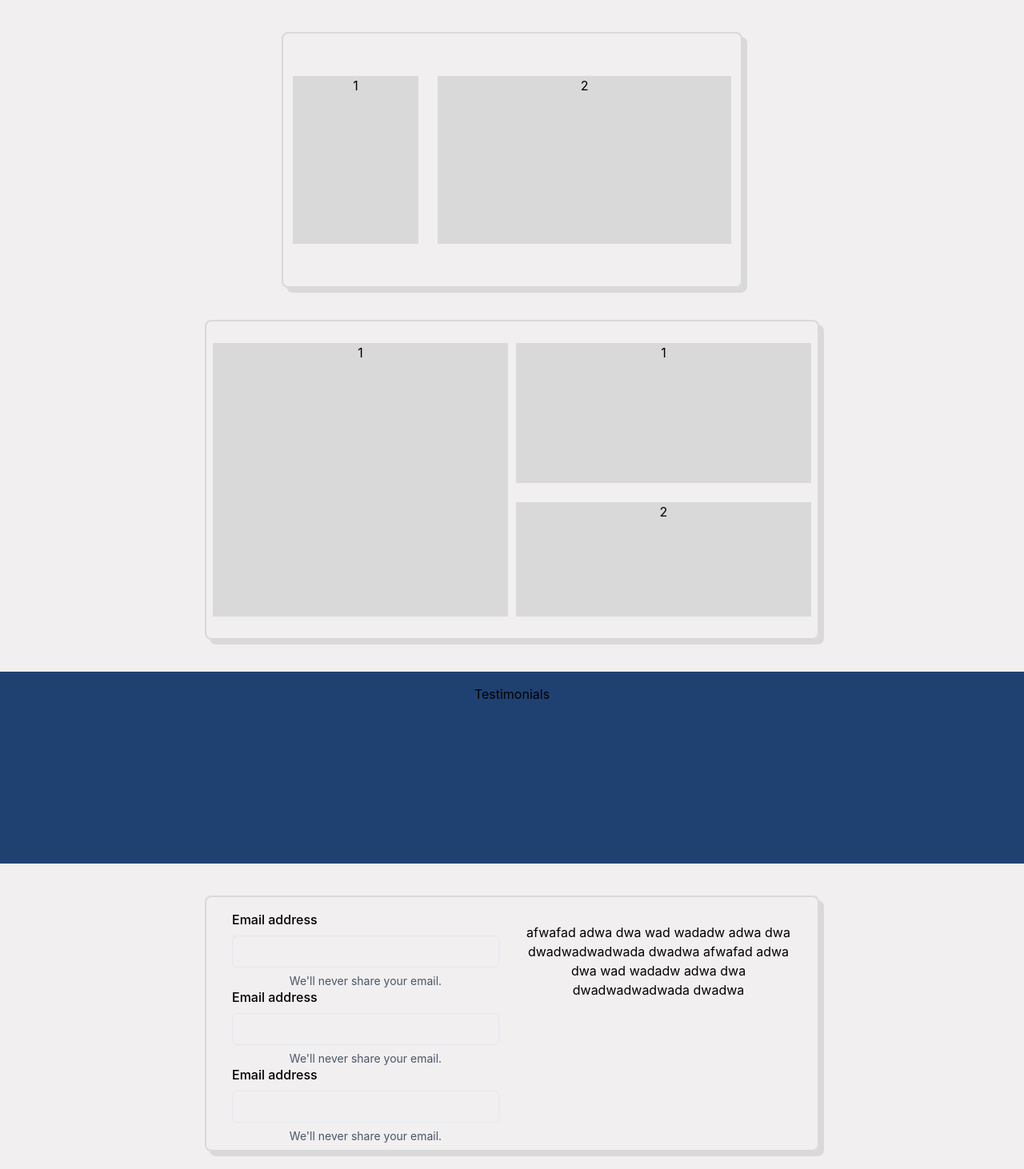
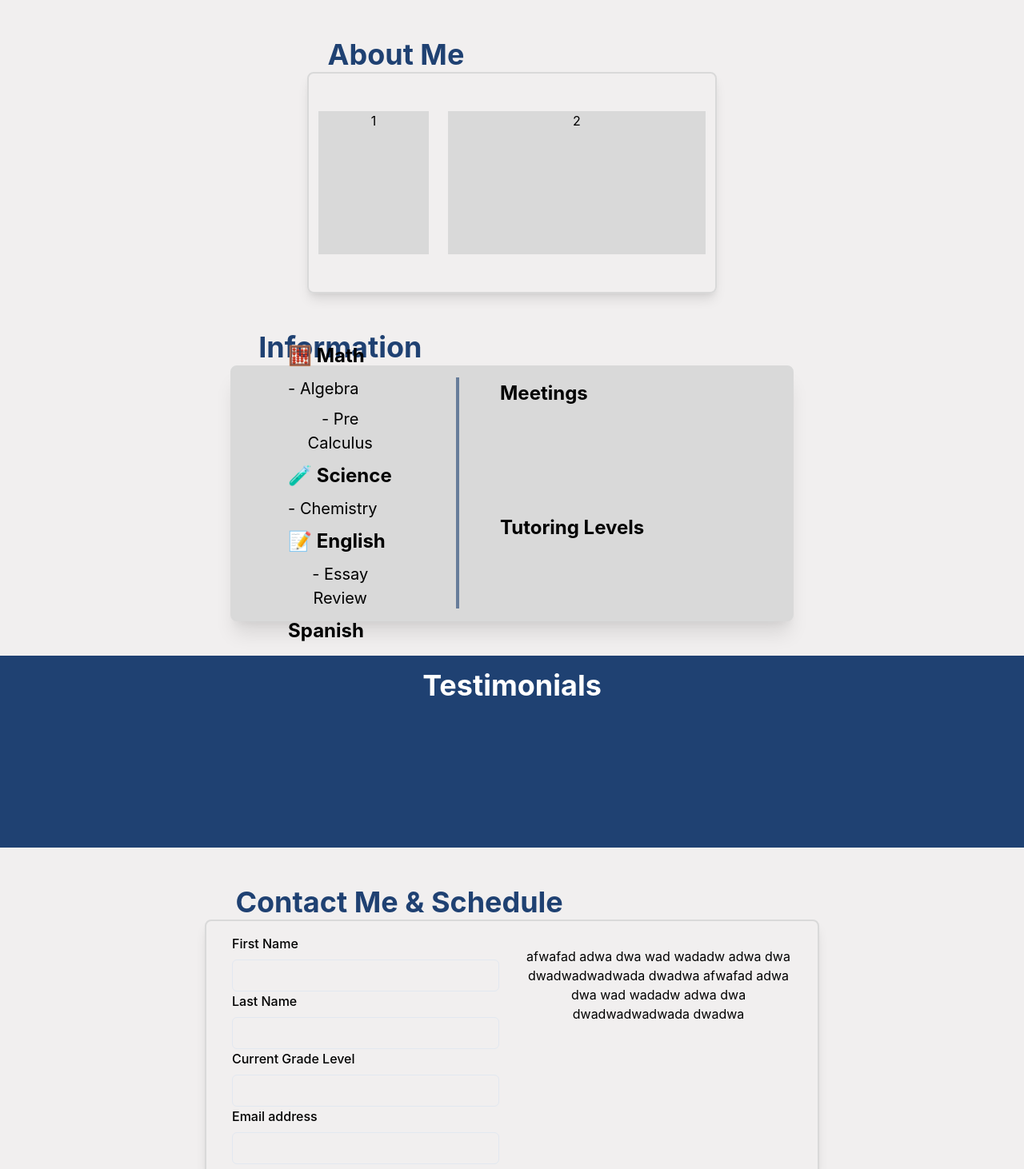
Before and after one commit to Aaronsupa/tutor_page, a React (Vite) app in the folder devc-react-app/: page / in a window 1280 px wide. Shown: the top 1462 px of the page at 80% size. Built offline with nearby package versions, Linux system fonts and the light colour scheme.

Commit message:
Site Updates

```diff
--- a/devc-react-app/src/App.tsx
+++ b/devc-react-app/src/App.tsx
@@ -1,5 +1,6 @@
 import { useState } from 'react'
-import { Box, Card, Center, Container, Divider, Flex, FormControl, FormHelperText, FormLabel, HStack, Input, Spacer, VStack } from '@chakra-ui/react'
+import { Box, Card, Center, Container, Divider, Flex, FormControl, FormHelperText, FormLabel, HStack, Input, Spacer, Stack, VStack, Text} from '@chakra-ui/react'
+import { Heading } from '@chakra-ui/react'
 import './App.css'
 
 function App() {
@@ -7,7 +8,11 @@ function App() {
 
   return (
     <>
-      <Box bg='FFFFF' w='45%' h = '20%' p={3} color='black' borderWidth='2px' borderRadius='lg' borderColor='#D9D9D9' boxShadow='6px 6px #D9D9D9;' display="flex" alignItems="center">
+      <Box w='40%' h = '20%' display="flex" flexDirection='column'>
+        <Heading as='h2' size='xl' color='#1F4172' display='flex' marginLeft='5%'>
+          About Me
+        </Heading>
+        <Box bg='FFFFF' w='100%' h = '100%' p={3} color='black' borderWidth='2px' borderRadius='lg' borderColor='#D9D9D9' boxShadow='6px 6px #D9D9D9;' shadow='lg' display="flex" alignItems="center">
             <HStack spacing='24px' h = "80%" w = "100%">
               <Box w='30%' h='90%' bg='#D9D9D9'>
                 1
@@ -17,36 +22,58 @@ function App() {
               </Box>
             </HStack>
         </Box>
-      <Box bg='FFFFF' w='60%' h = '25%' p={2} color='black' borderWidth='2px' borderRadius='lg' borderColor='#D9D9D9' boxShadow='6px 6px #D9D9D9;'  display="flex" alignItems="center">
+      </Box>
+      <Box w='55%' h = '20%'>
+        <Heading as='h2' size='xl' color='#1F4172' display='flex' marginLeft='5%'>
+          Information
+        </Heading>
+          <Box bg='#D9D9D9' w='100%' h = '100%' color='black' borderWidth='2px' borderRadius='lg' borderColor='#D9D9D9' boxShadow='6px 6px #D9D9D9;' shadow='xl' display="flex" alignItems="center">
             <HStack spacing='10px' h = "90%" w = "100%">
-          <VStack spacing='24px' h = "100%" w = "50%" p={0}>
-            <Box w='100%' h='100%' bg='#D9D9D9'>
-              1
+              <VStack spacing='24px' h = "100%" w = "40%">
+                <Box w='60%' h='100%' display="flex" justifyContent="left" alignItems='center' >
+                  <Stack p={4}>
+                    <Text fontSize='2xl' alignItems="center" display="flex" as="b">🧮 Math</Text>
+                    <Text fontSize='xl'alignItems="left" display="flex">- Algebra</Text>
+                    <Text fontSize='xl'alignItems="left" display="flex">- Pre Calculus</Text>
+                    <Text fontSize='2xl'alignItems="left" display="flex" as="b">🧪 Science</Text>
+                    <Text fontSize='xl' alignItems="left" display="flex">- Chemistry</Text>
+                    <Text fontSize='2xl' alignItems="left" display="flex" as="b">📝 English</Text>
+                    <Text fontSize='xl' alignItems="left" display="flex">- Essay Review</Text>
+                    <Text fontSize='2xl' alignItems="left" display="flex" as="b">Spanish</Text>
+                  </Stack>
                 </Box>
               </VStack>
-          <VStack spacing='24px' h = "100%" w = "50%">
-            <Box w='100%' h='55%' bg='#D9D9D9'>
-              1
+              <Divider orientation='vertical' borderColor="#1F4172" borderWidth='2px' h='100%'></Divider>
+              <VStack spacing='24px' h = "100%" w = "60%">
+                <Box w='80%' h='55%' bg='#D9D9D9'>
+                  <Text  fontSize='2xl' alignItems="center" display="flex" as="b">Meetings</Text>
                 </Box>
-            <Box w='100%' h='45%' bg='#D9D9D9'>
-              2
+                <Box w='80%' h='45%' bg='#D9D9D9'>
+                  <Text  fontSize='2xl' alignItems="center" display="flex" as="b">Tutoring Levels</Text>
                 </Box>
               </VStack>
             </HStack>
           </Box>
-      <Box bg="#1F4172" w='100%' h = '15%' p={4} color='black'>
+      </Box>
+      <Box bg="#1F4172" w='100%' h = '15%' p={4} color='black' marginTop='5vh'>
+        <Heading as='h2' size='xl' color='white' display='flex' justifyContent='center'>
           Testimonials
+        </Heading>
       </Box>
-      <Box bg='FFFFF' w='60%' h = '20%' p={4} color='black' borderWidth='2px' borderRadius='lg' borderColor='#D9D9D9' boxShadow='6px 6px #D9D9D9;'>
+      <Box w='60%' h = '20%'>
+        <Heading as='h2' size='xl' color='#1F4172' display='flex' marginLeft='5%'>
+          Contact Me & Schedule
+        </Heading>
+        <Box bg='FFFFF' w='100%' h = '100%' p={4} color='black' borderWidth='2px' borderRadius='lg' borderColor='#D9D9D9' boxShadow='6px 6px #D9D9D9;' shadow='lg' >
           <Flex>
               <Container>
                 <FormControl>
-                <FormLabel>Email address</FormLabel>
-                <Input type='email' />
-                <FormHelperText>We'll never share your email.</FormHelperText>
-                <FormLabel>Email address</FormLabel>
-                <Input type='email' />
-                <FormHelperText>We'll never share your email.</FormHelperText>
+                  <FormLabel>First Name</FormLabel>
+                  <Input type='text' />
+                  <FormLabel>Last Name</FormLabel>
+                  <Input type='text' />
+                  <FormLabel>Current Grade Level</FormLabel>
+                  <Input type='number' />
                   <FormLabel>Email address</FormLabel>
                   <Input type='email' />
                   <FormHelperText>We'll never share your email.</FormHelperText>
@@ -63,6 +90,7 @@ function App() {
               </Container>
             </Flex>
         </Box>
+      </Box>
       <Box bg="#1F4172" w='100%' h = '5%' p={4} color='black'>
         Footer
       </Box>
--- a/devc-react-app/tsconfig.json
+++ b/devc-react-app/tsconfig.json
@@ -18,7 +18,11 @@
     "strict": true,
     "noUnusedLocals": true,
     "noUnusedParameters": true,
-    "noFallthroughCasesInSwitch": true
+    "noFallthroughCasesInSwitch": true,
+
+    "paths": {
+      "react": [ "./node_modules/@types/react" ]
+    }
   },
   "include": ["src"],
   "references": [{ "path": "./tsconfig.node.json" }]
```
Lines whose indentation alone changed are shown as unchanged.
